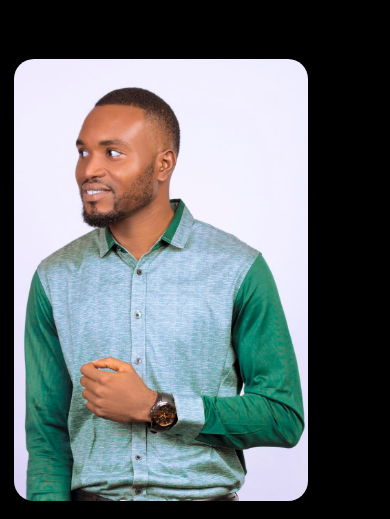
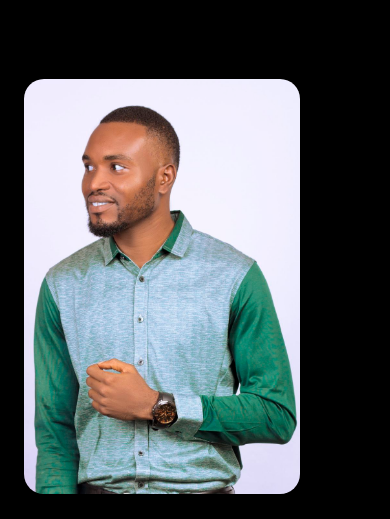
Before and after one commit to Bryanmankind/PortfoilioSite, a website: page staticPublic/about.html in a window 390 px wide. Shown: the part 71-590 px from the top of the page. Drawn offline with Linux system fonts and the light colour scheme.

Commit message:
update css

```diff
--- a/staticPublic/PortfolioSite.css
+++ b/staticPublic/PortfolioSite.css
@@ -494,7 +494,7 @@ nav .fa-solid {
 
   .about-col-1, .about-col-2 {
     flex-basis: 100%;
-    padding: 10px;
+    padding: 30px 20px;
   }
 
   .about-col-1 img {
```
